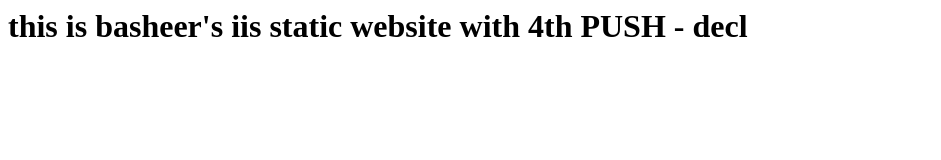
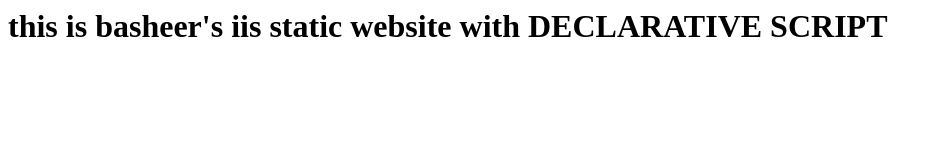
Before and after one commit to Shaikbashe/iisrepo, a plain HTML site: page index.html in a window 1280 px wide. Shown: the whole page, without its empty margins (0-941 px from the left). Drawn offline with Linux system fonts and the light colour scheme.

Commit message:
6th commit

```diff
--- a/index.html
+++ b/index.html
@@ -1 +1 @@
-<h1>this is basheer's iis static website with 4th PUSH - decl</h1>
+<h1>this is basheer's iis static website with DECLARATIVE SCRIPT</h1>
```
